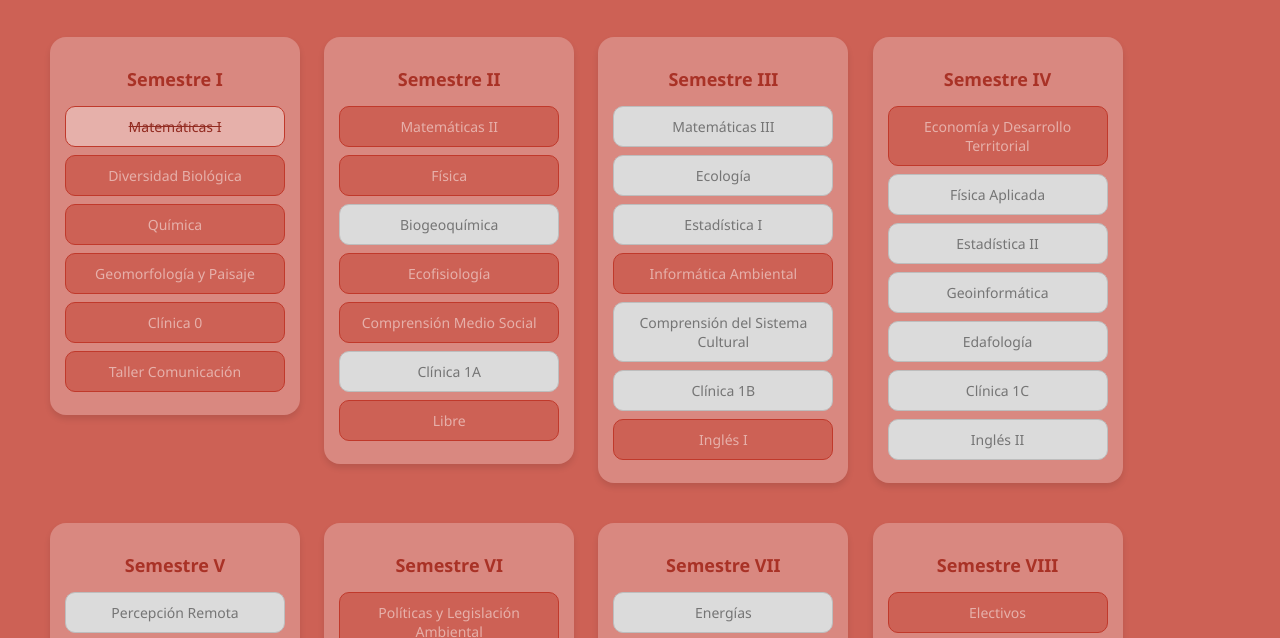
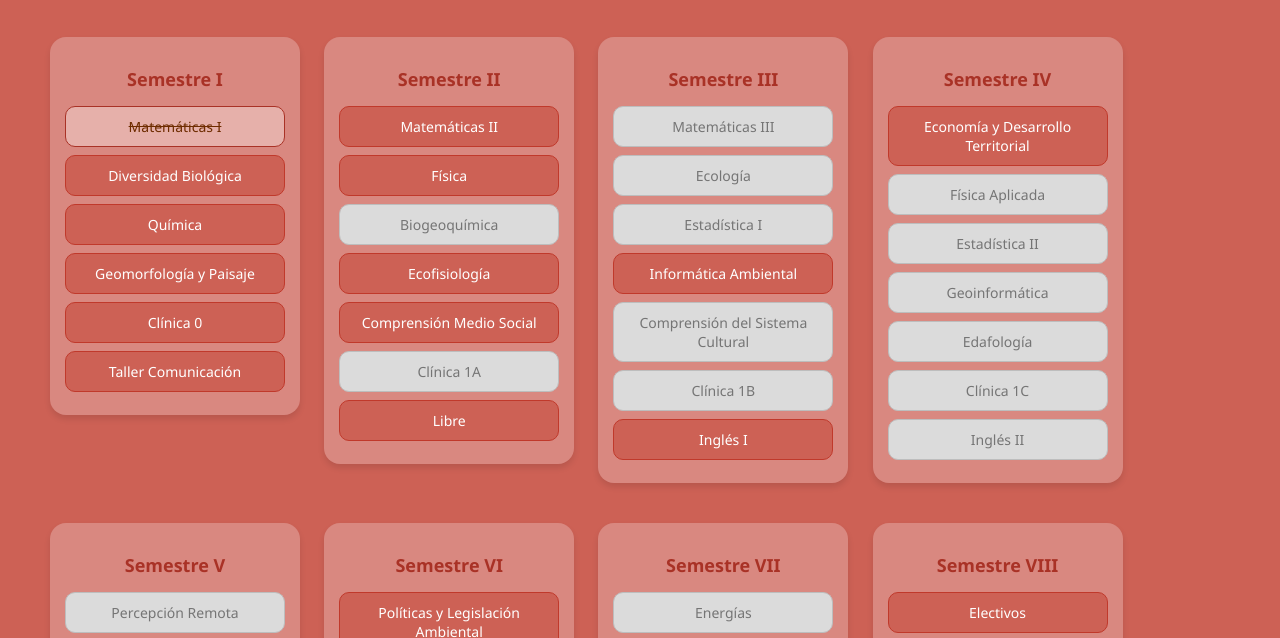
Before and after one commit to vtypical/malla_IRNR, a plain HTML site: page index.html in a window 1280 px wide. Both pictures are taken after a click on the element "Matemáticas I". Shown: the part 107-745 px from the top of the page. Drawn offline with Linux system fonts and the light colour scheme.

Commit message:
Update style.css

```diff
--- a/style.css
+++ b/style.css
@@ -1,4 +1,3 @@
-
 body {
   font-family: 'Segoe UI', sans-serif;
   background: #cd6155;
@@ -19,7 +18,7 @@ h1 {
   vertical-align: top;
   width: 220px;
   margin: 0 10px 40px;
-  background: #d98880 ;
+  background: #d98880;
   border-radius: 16px;
   padding: 15px;
   box-shadow: 0 4px 6px rgba(0,0,0,0.1);
@@ -29,11 +28,11 @@ h1 {
   text-align: center;
   font-size: 18px;
   margin-bottom: 15px;
-  color:#a93226 ;
+  color:#a93226;
 }
 
 .ramo {
-  background-color: #cd6155 ;
+  background-color: #cd6155;
   border-radius: 10px;
   padding: 10px;
   margin: 8px 0;
@@ -43,7 +42,8 @@ h1 {
   cursor: pointer;
   user-select: none;
   transition: all 0.3s ease;
-  border: 1px solid #c0392b ;
+  border: 1px solid #c0392b;
+  color: #ffffff;
 }
 
 .ramo:hover {
@@ -53,8 +53,8 @@ h1 {
 .ramo.aprobado {
   background-color: #e6b0aa;
   text-decoration: line-through;
-  color: #922b21;
-  border: 1px solid #c0392b;
+  color: #6e2c00;
+  border: 1px solid #a93226;
 }
 
 .ramo.bloqueado {
@@ -63,3 +63,9 @@ h1 {
   pointer-events: none;
   border: 1px solid #bdbdbd;
 }
+
+/* Quitar contorno verde al hacer clic */
+.ramo:focus {
+  outline: none;
+  box-shadow: none;
+}
```
